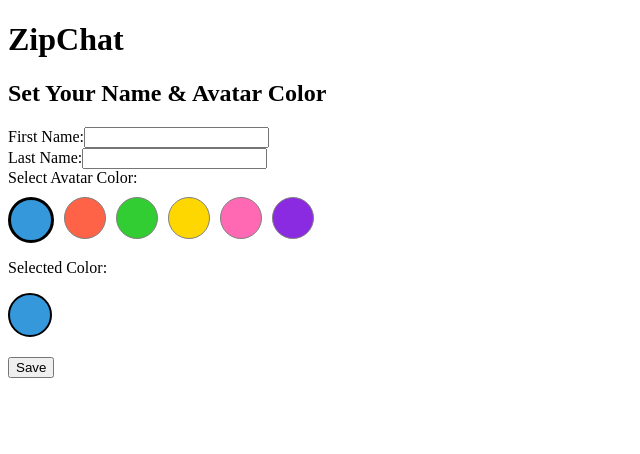
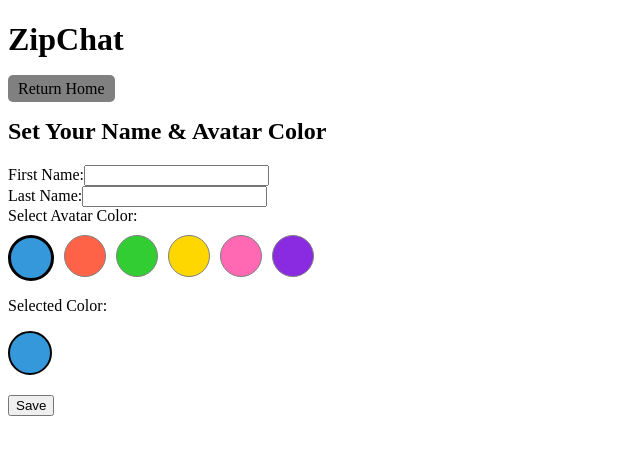
Before and after one commit to hathcoat/ZipChat, a React (Create React App) app in the folder frontend/: page /name in a window 1280 px wide. Shown: the top 454 px of the page, without its empty margins (0-640 px from the left). Built offline with nearby package versions, Linux system fonts and the light colour scheme; no server answers.

Commit message:
Added Home Button To Profile

```diff
--- a/frontend/src/Name.js
+++ b/frontend/src/Name.js
@@ -62,6 +62,14 @@
 
     return (
         <div>
+            <buton
+                type="button"
+                onClick={() => navigate("/home")}
+                style={ styles.homeButton}
+            >
+                Return Home
+            </buton>
+
             <h2>Set Your Name & Avatar Color</h2>
             <form onSubmit={handleSubmit}>
                 <div>
@@ -128,5 +136,14 @@
         </div>
     );
 }
-
+const styles = {
+    homeButton: {
+      background: "#808080",
+      color: "black",
+      border: "none",
+      padding: "5px 10px",
+      cursor: "pointer",
+      borderRadius: "5px",
+    },
+  };
 export default Name;
```
